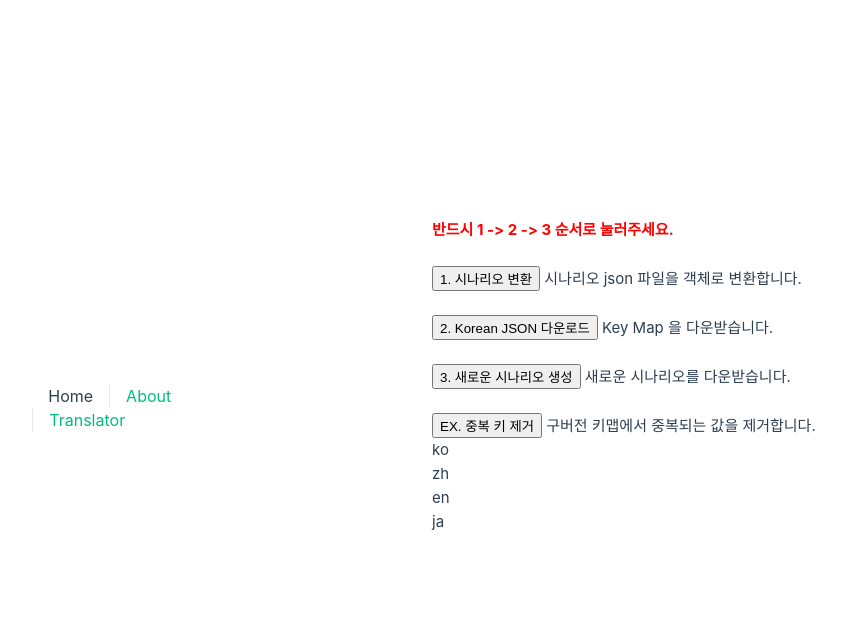
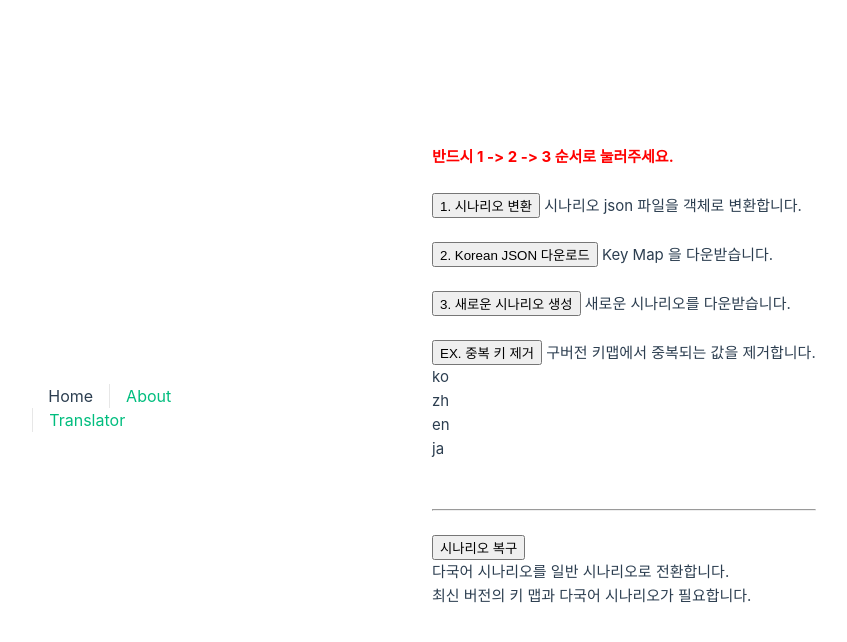
Before and after one commit to eemo-22/MultiLanguageConverter, a Vue app: page / in a window 1280 px wide. Shown: the top 642 px of the page, without its empty margins (208-1055 px from the left). Built offline with nearby package versions, Linux system fonts and the light colour scheme.

Commit message:
시나리오 노드 변경 있는 경우, 키 맵 참조하여 시나리오 초기화 추가

```diff
--- a/src/components/NewScenario.vue
+++ b/src/components/NewScenario.vue
@@ -35,18 +35,18 @@
       {{ value }}
     </ul>
     <br>
-    <!-- <br /><br />
+    <br /><br />
     <hr />
     <br />
     <button type="button" @click="restoreScenario"> 시나리오 복구</button><br />
     <span> 다국어 시나리오를 일반 시나리오로 전환합니다.</span><br />
-    <span> 최신 버전의 키 맵과 다국어 시나리오가 필요합니다.</span> -->
+    <span> 최신 버전의 키 맵과 다국어 시나리오가 필요합니다.</span>
   </div>
 </template>
 
 <script>
-import ForignerScenario from '../json/old/userToNatooScenario.json';
-import KeyMap from '../json/local/User_to_Natoo_230530_key_Origin230530.json';
+import ForignerScenario from '../json/user_natoo/User_to_Natoo_changed_scenario_230706.json';
+import KeyMap from '../json/user_natoo/User_to_Natoo_KeyMap_230605_1.json';
 
 export default {
   data() {
@@ -66,6 +66,61 @@ export default {
     }
   },
   methods: {
+    restoreScenario() {
+      console.log('111');
+      this.gitple_scenario = ForignerScenario;
+      const keyMap = KeyMap.ko;
+
+      console.log(this.gitple_scenario);
+      console.log(keyMap);
+
+      this.gitple_scenario.graph.forEach(element => {
+
+        if (element.value) {  //  value._contents -> 1차
+          if (!element.value._contents == null || !element.value._contents == "") {
+            if (element.value._contents.startsWith('${$lang.message')) {
+              let extractedNumber = element.value._contents.match(/message_(\d+)/)[1];
+              // console.log('extractedNumber!', extractedNumber);
+              // console.log('matched keymap value', keyMap[`message_${extractedNumber}`]);
+              element.value._contents = keyMap[`message_${extractedNumber}`];
+            }
+            if (element.value._navButtons.length) {
+              element.value._navButtons.forEach(el => {
+                if (el.type === "openLink") {
+                  if (el.label.startsWith('${$lang.message')) {
+                    let extractedNumber = el.label.match(/message_(\d+)/)[1];
+                    el.label = keyMap[`message_${extractedNumber}`];
+                  }
+                }
+              })
+            }
+          }
+
+          if (element.value._items) { //  value.items[_contents] -> 2차
+            element.value._items.forEach(item => {
+              if (!item._contents == null || !item._contents == "") {
+                if (item._contents.startsWith('${$lang.message')) {
+                  let extractedNumber = item._contents.match(/message_(\d+)/)[1];
+                  item._contents = keyMap[`message_${extractedNumber}`];
+                }
+              }
+            })
+          }
+
+          if (element.children) { //  children[value._contents] -> 2차
+            element.children.forEach(child => {
+              if (!child.value._contents == null || !child.value._contents == "") {
+                if (child.value._contents.startsWith('${$lang.message')) {
+                  let extractedNumber = child.value._contents.match(/message_(\d+)/)[1];
+                  child.value._contents = keyMap[`message_${extractedNumber}`];
+                }
+              }
+            })
+          }
+        }
+      });
+      console.log('result', this.gitple_scenario);
+    },
     cutOffDuplicatedValues() {
       //  ko
       const keyMap = Object.values(KeyMap.ko);
@@ -149,7 +204,10 @@ export default {
       a.dispatchEvent(e);
     },
     convertToObject() {
-      this.gitple_scenario = ForignerScenario;
+      if (!this.gitple_scenario) {
+        this.gitple_scenario = ForignerScenario;
+      }
+      // this.gitple_scenario = ForignerScenario;
       const keyMap = Object.values(KeyMap.ko);
       let init = [];
       // let counter = [];
@@ -246,6 +304,20 @@ export default {
       //  중복 없는 키맵을 만든 후, 이제 키 맵과 값을 비교하면서 값이 일치하는 곳에 해당 키 맵 번호 매기기
       //  이러면 모든게 해결?
 
+
+
+
+
+      //  시도해볼 방법
+
+      // 새로운 배열을 만들어서 중복 제거된 value들을 몰아넣고,
+      // 기존 키 맵과 대조하여 value가 같으면 새로운 키 맵을 생성, 거기에 집어넣는다
+      // 겹치지 않는 value들은 새 객체의 뒤에 몰아넣는다
+
+
+
+
+
       let containerObject = new Object();
       newResult.forEach(function (item, idx, array) {
         containerObject["message_" + (idx.toString().padStart(4, '0'))] = item;
```
